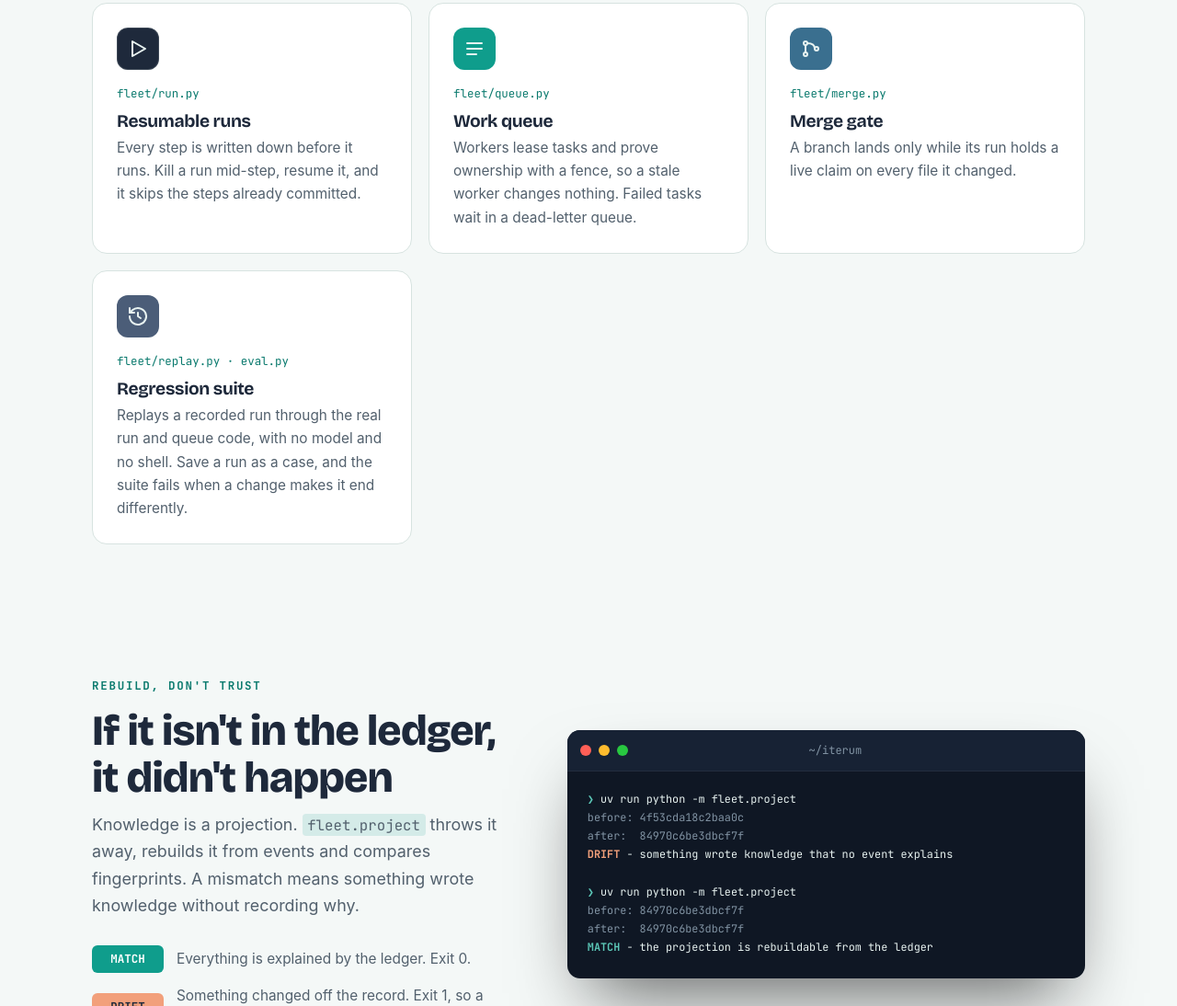
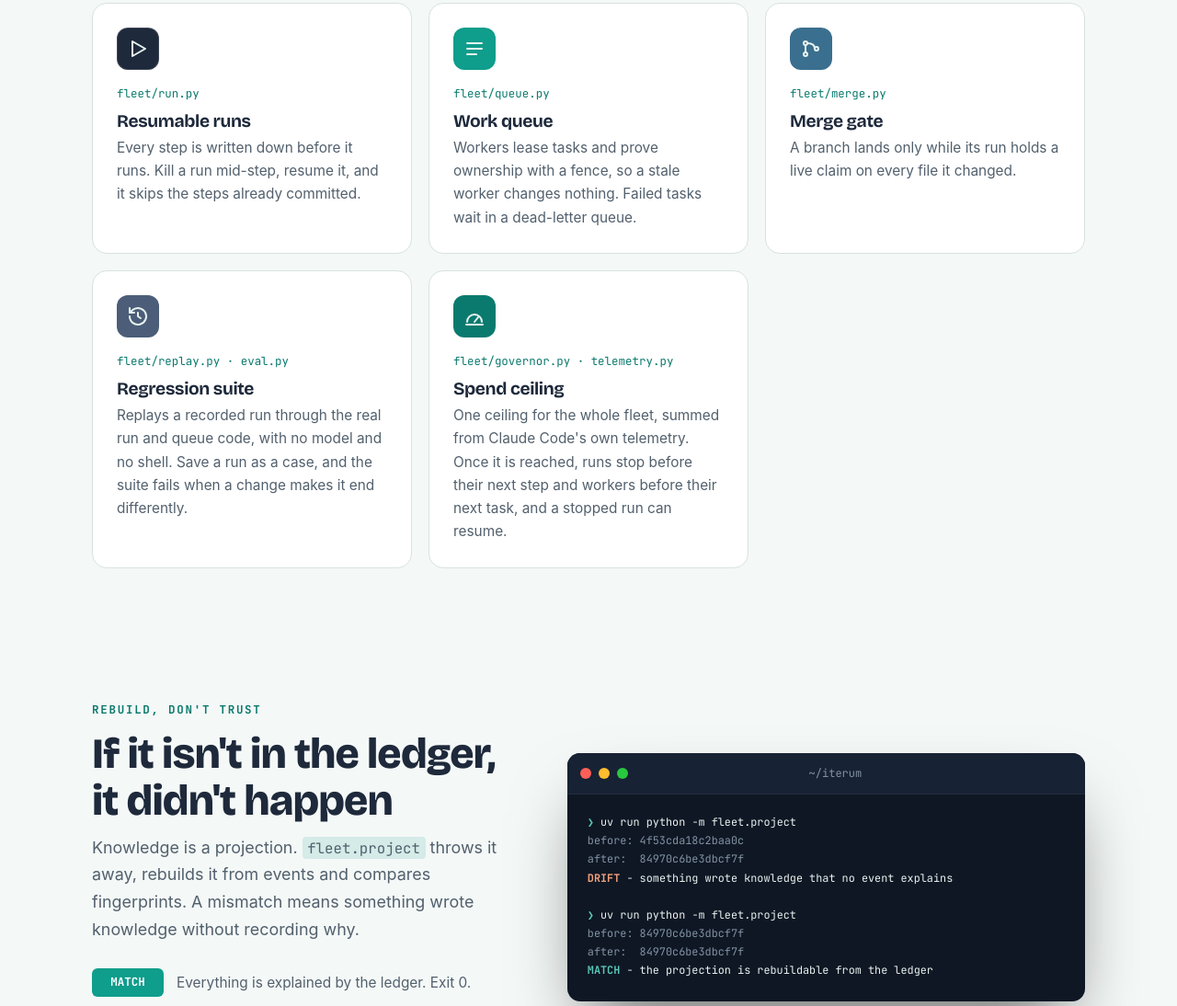
Before and after one commit to shaynemeyer/iterum, a plain HTML site: page index.html in a window 1280 px wide. Shown: the part 3017-4111 px from the top of the page at 92% size. Drawn offline with nearby package versions, Linux system fonts and the light colour scheme.

Commit message:
Add a spend ceiling card

```diff
--- a/index.html
+++ b/index.html
@@ -359,6 +359,8 @@ footer img { width: 72px; height: auto; }
         <p class="tables">fleet/merge.py</p><h3>Merge gate</h3><p>A branch lands only while its run holds a live claim on every file it changed.</p></div>
       <div class="card reveal"><div class="icon i4"><svg viewBox="0 0 24 24" fill="none" stroke="currentColor" stroke-width="2" stroke-linecap="round" stroke-linejoin="round"><path d="M3 12a9 9 0 1 0 3-6.7L3 8"/><path d="M3 3v5h5"/><path d="M12 8v4l3 2"/></svg></div>
         <p class="tables">fleet/replay.py · eval.py</p><h3>Regression suite</h3><p>Replays a recorded run through the real run and queue code, with no model and no shell. Save a run as a case, and the suite fails when a change makes it end differently.</p></div>
+      <div class="card reveal"><div class="icon i5"><svg viewBox="0 0 24 24" fill="none" stroke="currentColor" stroke-width="2" stroke-linecap="round" stroke-linejoin="round"><path d="M4 18a8 8 0 1 1 16 0"/><path d="M12 18l4-5"/><path d="M3 21h18"/></svg></div>
+        <p class="tables">fleet/governor.py · telemetry.py</p><h3>Spend ceiling</h3><p>One ceiling for the whole fleet, summed from Claude Code's own telemetry. Once it is reached, runs stop before their next step and workers before their next task, and a stopped run can resume.</p></div>
     </div>
   </div>
 </section>
```
